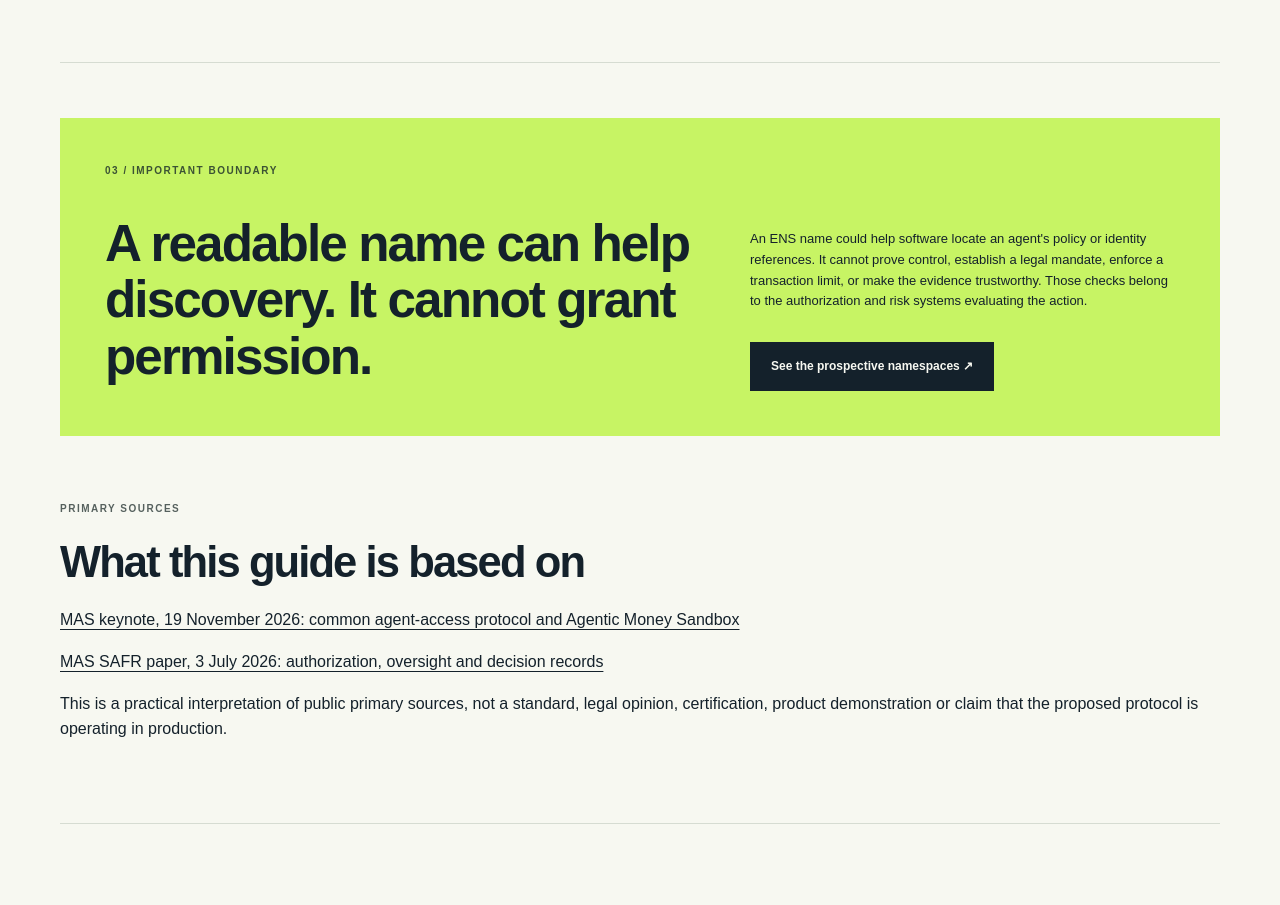
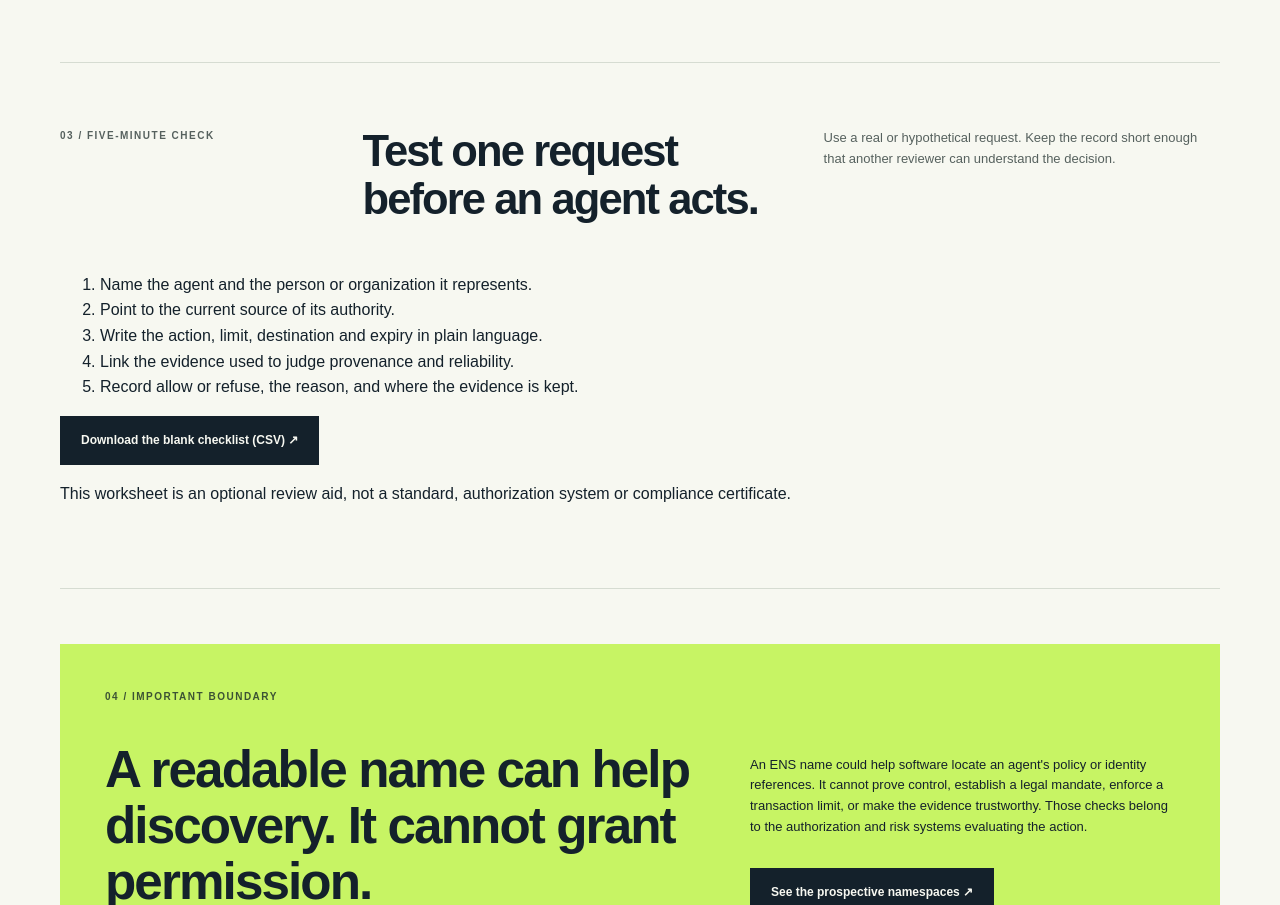
Before and after one commit to Reactance0083/strategic-ens, a plain HTML site: page learn/agent-authority/index.html in a window 1280 px wide. Shown: the part 1479-2384 px from the top of the page. Drawn offline with Linux system fonts and the light colour scheme.

Commit message:
Add practical checklist to agent authority guide

```diff
--- a/learn/agent-authority/index.html
+++ b/learn/agent-authority/index.html
@@ -96,8 +96,25 @@
         </div>
       </section>
 
+      <section class="section plan-section" aria-labelledby="quick-test-title">
+        <div class="section-intro">
+          <p class="eyebrow">03 / Five-minute check</p>
+          <h2 id="quick-test-title">Test one request before an agent acts.</h2>
+          <p>Use a real or hypothetical request. Keep the record short enough that another reviewer can understand the decision.</p>
+        </div>
+        <ol>
+          <li>Name the agent and the person or organization it represents.</li>
+          <li>Point to the current source of its authority.</li>
+          <li>Write the action, limit, destination and expiry in plain language.</li>
+          <li>Link the evidence used to judge provenance and reliability.</li>
+          <li>Record allow or refuse, the reason, and where the evidence is kept.</li>
+        </ol>
+        <p><a class="button" href="https://reactance0083.github.io/strategic-ens/learn/agent-authority/agent-authority-decision-checklist.csv" download>Download the blank checklist (CSV) ↗</a></p>
+        <p>This worksheet is an optional review aid, not a standard, authorization system or compliance certificate.</p>
+      </section>
+
       <section class="studio-contact" aria-labelledby="boundary-title">
-        <p class="eyebrow">03 / Important boundary</p>
+        <p class="eyebrow">04 / Important boundary</p>
         <h2 id="boundary-title">A readable name can help discovery. It cannot grant permission.</h2>
         <div>
           <p>An ENS name could help software locate an agent's policy or identity references. It cannot prove control, establish a legal mandate, enforce a transaction limit, or make the evidence trustworthy. Those checks belong to the authorization and risk systems evaluating the action.</p>
```
